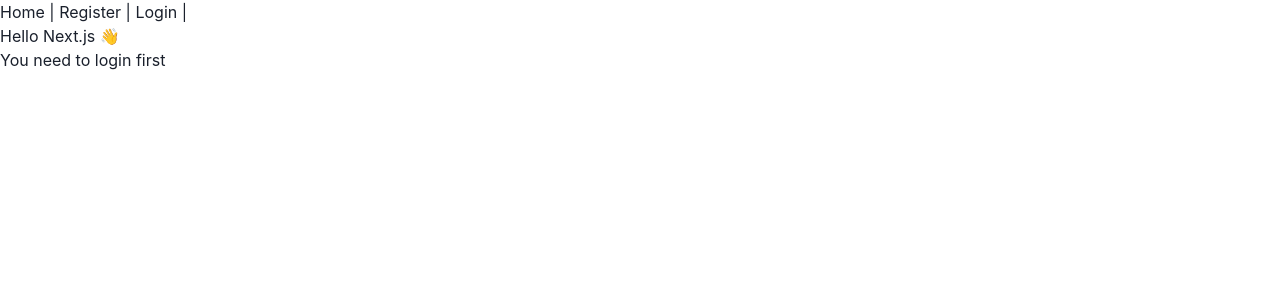
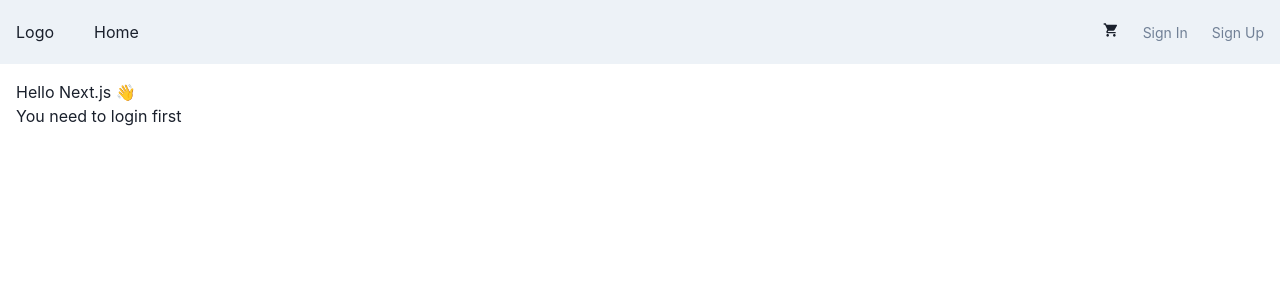
Before and after one commit to angpoginiko/client, a Next.js app: page / in a window 1280 px wide. Shown: the top 300 px of the page. Built offline with nearby package versions, Linux system fonts and the light colour scheme; no server answers.

Commit message:
Layout: Fix NavBar and added icon libraries

```diff
--- a/components/Layout.tsx
+++ b/components/Layout.tsx
@@ -1,7 +1,24 @@
 import React, { ReactNode } from 'react'
-import Link from 'next/link'
-import Head from 'next/head'
 import { useRouter } from 'next/router'
+import { MdShoppingCart } from "react-icons/md";
+
+import {
+	Avatar,
+  Box,
+  Flex,
+  HStack,
+  Button,
+  useColorModeValue,
+  Stack,
+	Link,
+	Menu,
+  MenuButton,
+  MenuList,
+  MenuItem,
+  MenuDivider,
+	Icon
+} from '@chakra-ui/react';
+
 
 type Props = {
   children?: ReactNode
@@ -25,40 +42,91 @@ const Layout = ({ children, title = 'This is the default title', auth }: Props)
 
 	const loginButton = (
 		<>
-			<Link href="/register">
-          <a>Register</a>
-      </Link> |{' '}
-			<Link href="/login">
-          <a>Login</a>
-      </Link> |
+			<Button
+					as={'a'}
+					fontSize={'sm'}
+					fontWeight={400}
+					variant={'link'}
+					href="/login">
+					Sign In
+				</Button>
+				<Button
+					as={'a'}
+					fontSize={'sm'}
+					fontWeight={400}
+					variant={'link'}
+					href="/register">
+					Sign Up
+				</Button>
 		</>
 	);
 
 	const logoutButton = (
 		<>
-			<a onClick={onLogout} href="#">Logout</a>
-			|{' '}
+			<Menu>
+				<MenuButton
+					as={Button}
+					rounded={'full'}
+					variant={'link'}
+					cursor={'pointer'}>
+					<Avatar
+						size={'sm'}
+						src={
+							'https://images.unsplash.com/photo-1493666438817-866a91353ca9?ixlib=rb-0.3.5&q=80&fm=jpg&crop=faces&fit=crop&h=200&w=200&s=b616b2c5b373a80ffc9636ba24f7a4a9'
+						}
+					/>
+				</MenuButton>
+				<MenuList>
+					<MenuItem>Link 1</MenuItem>
+					<MenuItem>Link 2</MenuItem>
+					<MenuDivider />
+					<MenuItem><Link onClick={onLogout}>Logout</Link></MenuItem>
+				</MenuList>
+			</Menu>
 		</>
 	)
 
 	return(
-  <div>
-    <Head>
-      <title>{title}</title>
-      <meta charSet="utf-8" />
-      <meta name="viewport" content="initial-scale=1.0, width=device-width" />
-    </Head>
-    <header>
-      <nav>
-        <Link href="/">
-          <a>Home</a>
-        </Link>{' '}
-        |{' '}
-        {auth ? logoutButton: loginButton}
-      </nav>
-    </header>
-    {children}
-  </div>
+		<>
+		<head>
+			<title>{title}</title>
+		</head>
+		<Box bg={useColorModeValue('gray.100', 'gray.900')} px={4}>
+			<Flex h={16} alignItems={'center'} justifyContent={'space-between'}>
+				<HStack spacing={8} alignItems={'center'}>
+					<Box>Logo</Box>
+					<HStack
+						as={'nav'}
+						spacing={4}
+						display={{ base: 'none', md: 'flex' }}>
+						<Link
+							px={2}
+							py={1}
+							rounded={'md'}
+							_hover={{
+								textDecoration: 'none',
+								bg: useColorModeValue('gray.200', 'gray.700'),
+							}}
+							href="/">
+							Home
+						</Link>
+					</HStack>
+				</HStack>
+				<Flex alignItems={'center'}>
+					<Stack
+					flex={{ base: 1, md: 0 }}
+					justify={'flex-end'}
+					direction={'row'}
+					spacing={6}>
+						<a href="#"><Icon as={MdShoppingCart} /></a>
+						{auth ? logoutButton: loginButton}
+					</Stack>
+				</Flex>
+			</Flex>
+		</Box>
+
+		<Box p={4}>{children}</Box>
+	</>
 )}
 
 export default Layout
--- a/package.json
+++ b/package.json
@@ -8,6 +8,7 @@
     "type-check": "tsc"
   },
   "dependencies": {
+    "@chakra-ui/icons": "^1.0.9",
     "@chakra-ui/react": "^1.4.2",
     "@emotion/react": "11",
     "@emotion/styled": "11",
@@ -20,6 +21,7 @@
     "react": "^17.0.1",
     "react-dom": "^17.0.1",
     "react-hook-form": "^6.15.5",
+    "react-icons": "^4.2.0",
     "react-query": "^3.13.3"
   },
   "devDependencies": {
```
Also changed, not shown: 1 other file (tests, documents, lock files or other folders).
